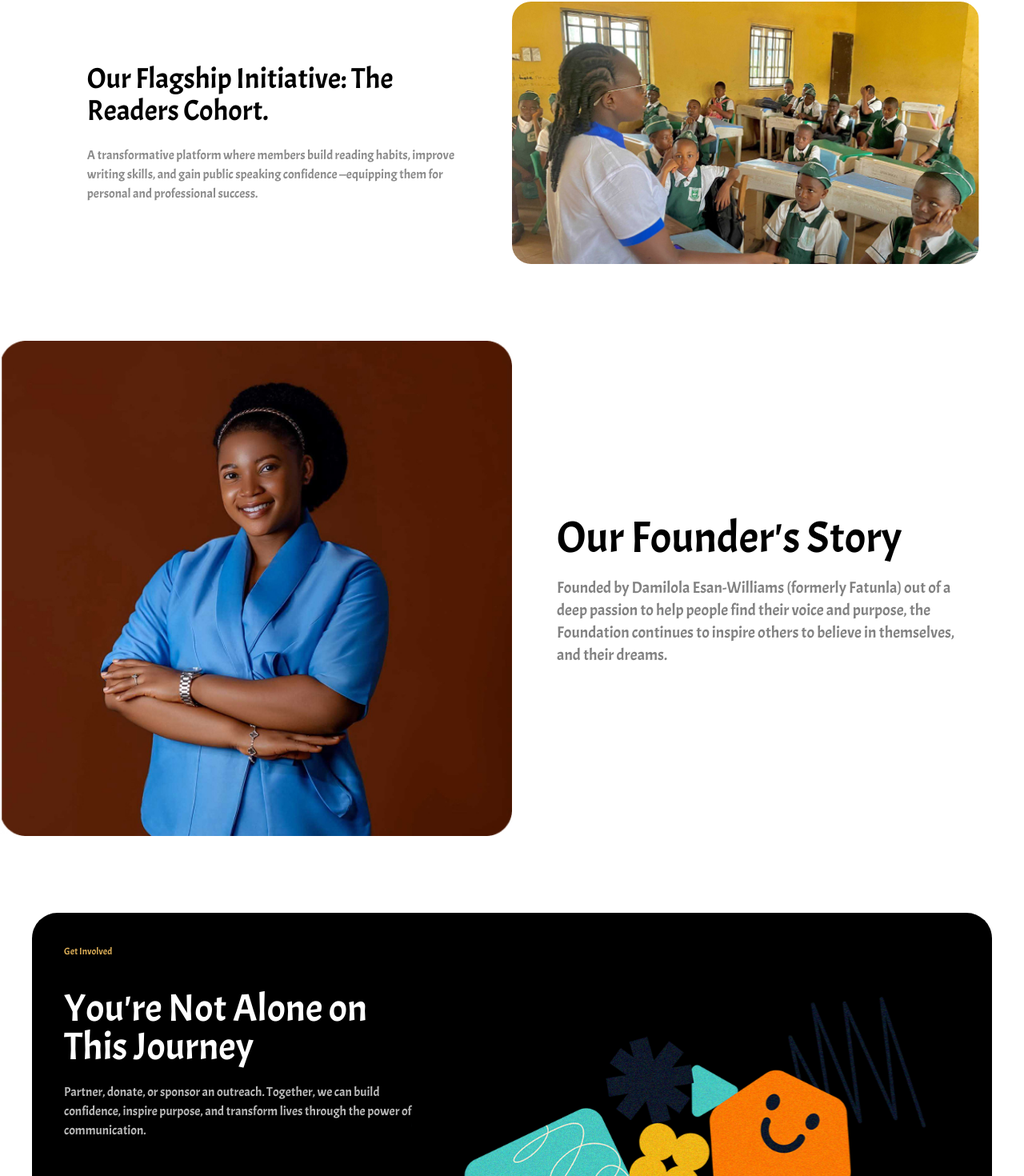
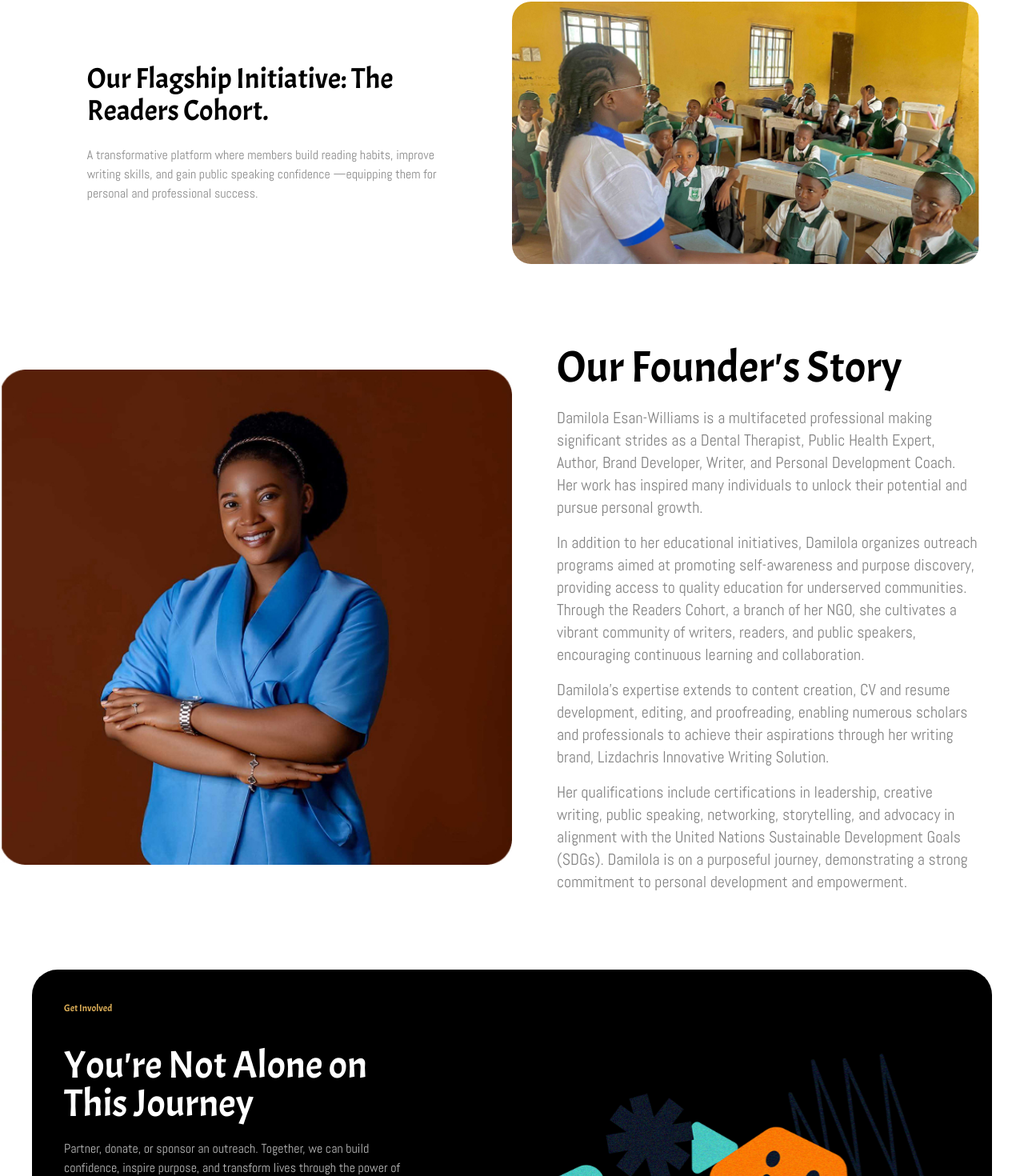
Before and after one commit to Joshuafolorunsho/lead, a Next.js app: page /about-us in a window 1280 px wide. Shown: the part 1122-2592 px from the top of the page at 80% size. Built offline with nearby package versions, Linux system fonts and the light colour scheme.

Commit message:
feat: add more content to about the founder

```diff
--- a/src/app/about-us/page.tsx
+++ b/src/app/about-us/page.tsx
@@ -1,5 +1,5 @@
 import Image from "next/image";
-import { acme } from "../fonts";
+import { abel, acme } from "../fonts";
 import Link from "next/link";
 import { buttonVariants } from "@/components/ui/button";
 
@@ -15,7 +15,9 @@ const page = () => {
         <div className="absolute inset-0 bg-black/80"></div>
         <div className="z-20 relative text-center space-y-3 ">
           <h1 className="text-white text-4xl md:text-[56px]">What We Do</h1>
-          <p className=" text-white text-sm md:text-lg md:w-1/2 w-3/4 m-auto opacity-82">
+          <p
+            className={`text-white text-sm md:text-lg md:w-1/2 w-3/4 m-auto opacity-82 ${abel.className}`}
+          >
             We go beyond teaching English—we nurture confident communicators,
             bold thinkers, and purposeful leaders through our programs,
             workshops, and community outreaches.
@@ -37,7 +39,9 @@ const page = () => {
               data-aos="fade-right"
             >
               <h1 className="text-2xl lg:text-4xl">Our Impact</h1>
-              <p className=" text-[#737373D6] text-sm lg:text-base">
+              <p
+                className={`text-[#737373D6] text-sm lg:text-base ${abel.className}`}
+              >
                 Since 2020, we&apos;ve touched lives through ten impactful
                 outreaches across schools, rural communities, and homes for
                 orphans—helping hundreds find their confidence, sharpen their
@@ -65,7 +69,9 @@ const page = () => {
               <h1 className="text-2xl lg:text-4xl">
                 Our Flagship Initiative: The Readers Cohort.
               </h1>
-              <p className=" text-[#737373D6] text-sm lg:text-base">
+              <p
+                className={`text-[#737373D6] text-sm lg:text-base ${abel.className}`}
+              >
                 A transformative platform where members build reading habits,
                 improve writing skills, and gain public speaking confidence
                 —equipping them for personal and professional success.
@@ -79,13 +85,54 @@ const page = () => {
         <div className="lg:w-1/2 w-full" data-aos="fade-down">
           <Image src={"/founder.jpg"} alt="" width={1000} height={1000} />
         </div>
-        <div className="lg:w-1/2 w-full lg:px-14 space-y-4" data-aos="fade-up">
-          <h1 className="text-3xl lg:text-[55px]">Our Founder&apos;s Story</h1>
+        <div
+          className={`lg:w-1/2 w-full lg:px-14 space-y-4 ${abel.className}`}
+          data-aos="fade-up"
+        >
+          <h1 className={`text-3xl lg:text-[55px] ${acme.className}`}>
+            Our Founder&apos;s Story
+          </h1>
           <p className="text-[#0000007D] text-base lg:text-xl">
-            Founded by Damilola Esan-Williams (formerly Fatunla) out of a deep
-            passion to help people find their voice and purpose, the Foundation
-            continues to inspire others to believe in themselves, and their
-            dreams.
+            Damilola Esan-Williams is a multifaceted professional making
+            significant strides as a Dental Therapist, Public Health Expert,
+            Author, Brand Developer, Writer, and Personal Development Coach. Her
+            work has inspired many individuals to unlock their potential and
+            pursue personal growth.
+          </p>
+          <p className="text-[#0000007D] text-base lg:text-xl lg:hidden">
+            With seven e-books authored, Damilola showcases her skill in
+            creating engaging content that resonates deeply with readers. As an
+            award-winning Global Leader and Team Lead at The LEAD Foundation,
+            she is dedicated to teaching the effective use of language and
+            grammar, helping individuals build self-confidence and articulate
+            their ideas with poise.
+          </p>
+          <p className="text-[#0000007D] text-base lg:text-xl">
+            In addition to her educational initiatives, Damilola organizes
+            outreach programs aimed at promoting self-awareness and purpose
+            discovery, providing access to quality education for underserved
+            communities. Through the Readers Cohort, a branch of her NGO, she
+            cultivates a vibrant community of writers, readers, and public
+            speakers, encouraging continuous learning and collaboration.
+          </p>
+          <p className="text-[#0000007D] text-base lg:text-xl">
+            Damilola&apos;s expertise extends to content creation, CV and resume
+            development, editing, and proofreading, enabling numerous scholars
+            and professionals to achieve their aspirations through her writing
+            brand, Lizdachris Innovative Writing Solution.
+          </p>
+          <p className="text-[#0000007D] text-base lg:text-xl lg:hidden">
+            As an award-winning Surprise Call Ambassador, she has made a
+            profound impact across Africa and beyond by fostering connections
+            and driving positive change through her exceptional communication
+            skills.
+          </p>
+          <p className="text-[#0000007D] text-base lg:text-xl">
+            Her qualifications include certifications in leadership, creative
+            writing, public speaking, networking, storytelling, and advocacy in
+            alignment with the United Nations Sustainable Development Goals
+            (SDGs). Damilola is on a purposeful journey, demonstrating a strong
+            commitment to personal development and empowerment.
           </p>
         </div>
       </div>
@@ -98,7 +145,7 @@ const page = () => {
               <h1 className="text-white text-3xl lg:text-5xl">
                 You&apos;re Not Alone on This Journey
               </h1>
-              <p className="text-[#FFFFFFBA] ">
+              <p className={`text-[#FFFFFFBA] ${abel.className}`}>
                 Partner, donate, or sponsor an outreach. Together, we can build
                 confidence, inspire purpose, and transform lives through the
                 power of communication.
```
